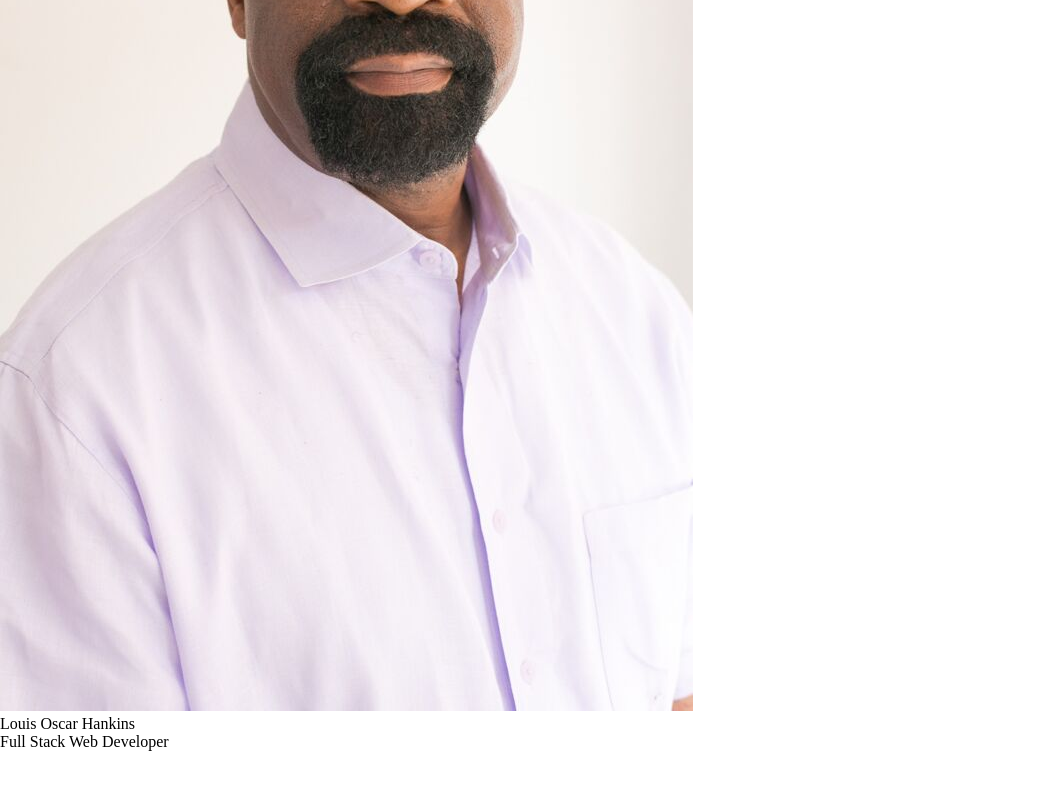
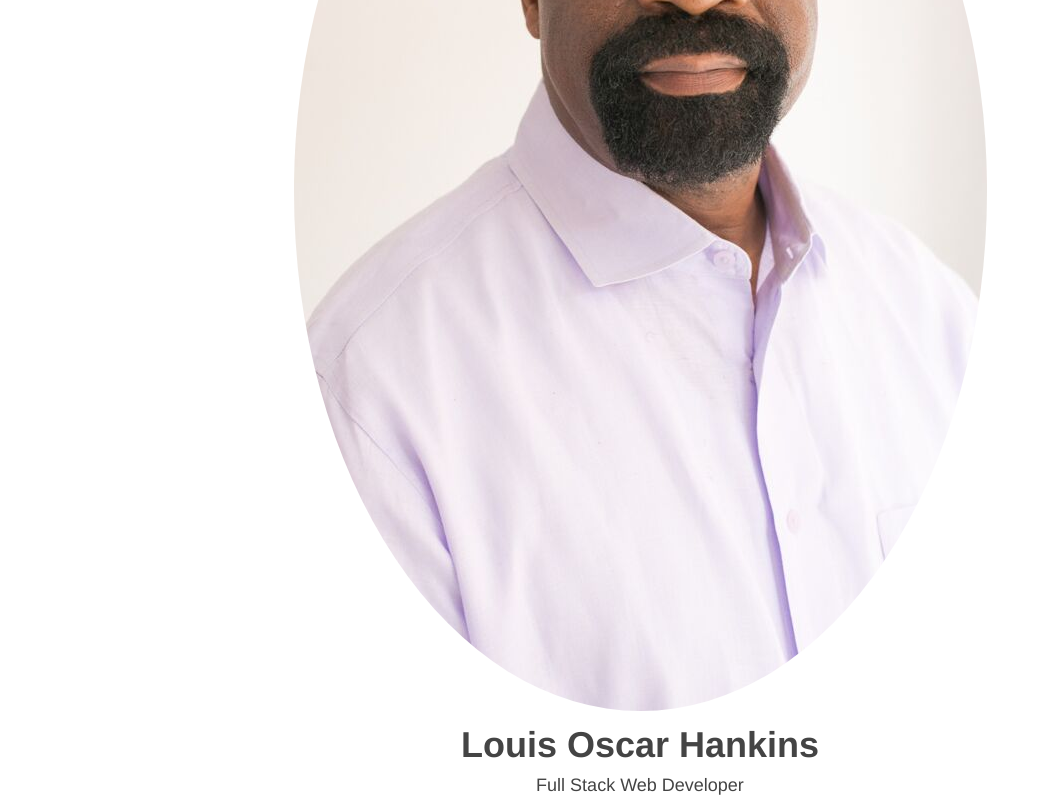
Before and after one commit to LOHankins/LOHankins.github.io, a plain HTML site: page index.html in a window 1280 px wide. Shown: the part 329-1129 px from the top of the page, without its empty margins (0-1050 px from the left). Before the commit the page ends 1080 px from the top, so only its background shows below. Drawn offline with Linux system fonts and the light colour scheme.

Commit message:
add basic styling

```diff
--- a/styles.css
+++ b/styles.css
@@ -10,3 +10,22 @@
 	color: inherit;
 
 }
+html, body{
+	font-family: "Helvetica Neue", Helvetica, sans-serif;
+	font-size: 18px;
+	line-height: 30px;
+	color:#444;
+	text-shadow: 1px 1px 0px #fff;
+}
+body{
+	text-align:center;
+
+}
+h1{
+	font-size: 36px;
+	line-height: 50px;
+	font-weight: bold;
+}
+img{
+	border-radius: 50%;
+}
```
